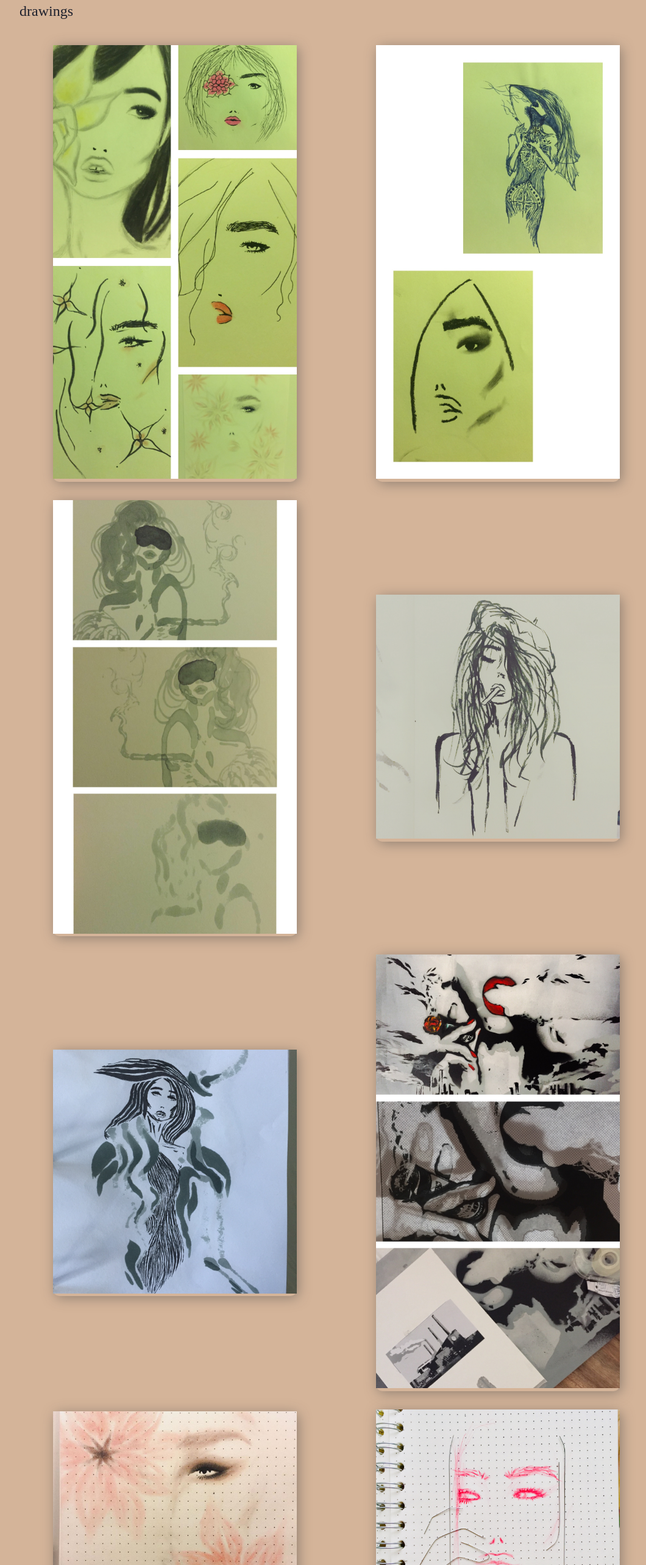
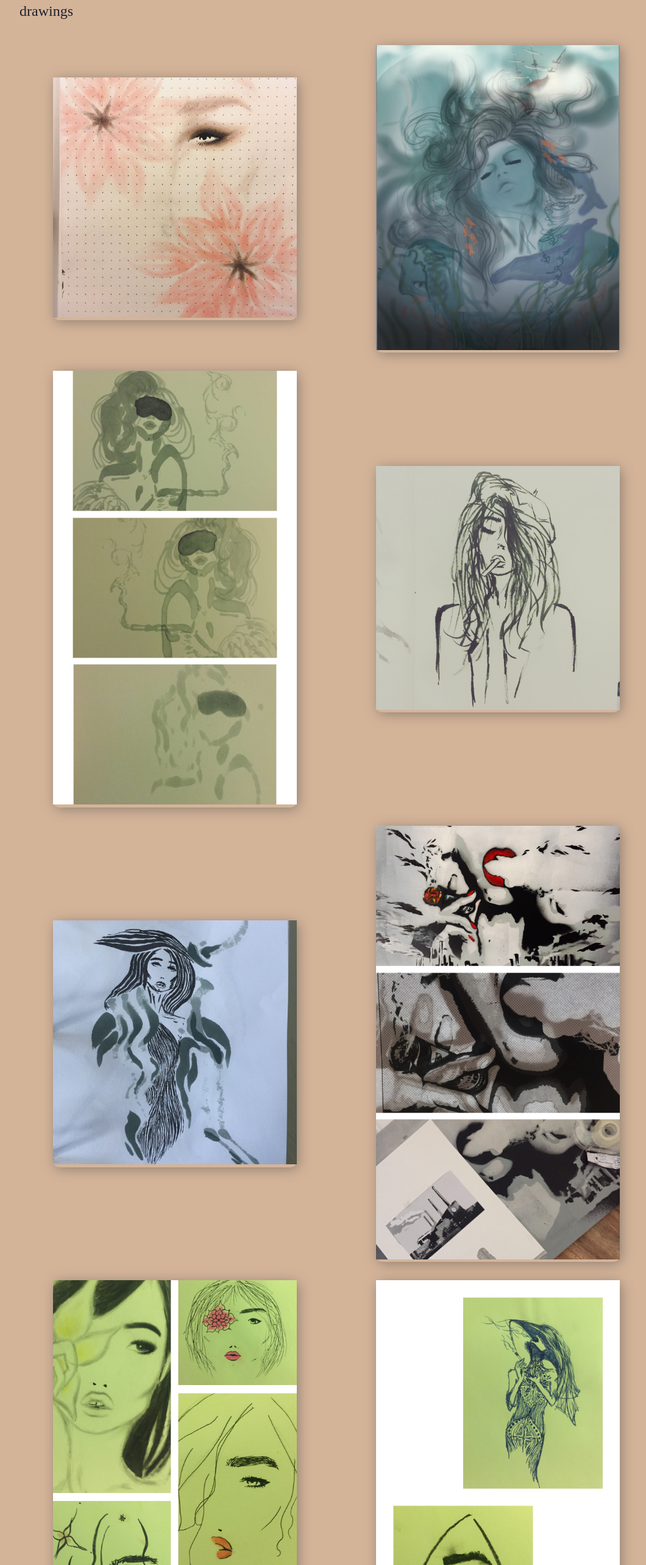
Before and after one commit to nataliack/react-portfolio-official, a Next.js app: page / in a window 1280 px wide. Shown: the part 4160-6726 px from the top of the page at 61% size, without its empty margins (88-1148 px from the left). Built offline with nearby package versions, Linux system fonts and the light colour scheme.

Commit message:
added minor changes

```diff
--- a/src/components/Etc/Etc.js
+++ b/src/components/Etc/Etc.js
@@ -30,14 +30,14 @@ const Data = [
 
 const projectsone = [
     {
-        image: '/images/artfour.jpg',
+        image: ' /images/artnine.jpeg',
         id: 0,
       },
     {
-        image: '/images/artthree.jpg',
+        image: ' /images/artsixteen.jpeg',
         id: 1,
       },
-    {
+      {
         image: '/images/arttwo.jpg',
         id: 2,
       },
@@ -53,12 +53,13 @@ const projectsone = [
         image: '/images/artthirteen.JPG',
         id: 5,
     },
+
     {
-        image: '/images/artnine.jpeg',
+        image: '/images/artfour.jpg',
         id: 6,
     },
     {
-        image: '/images/artfourteen.jpeg',
+        image: '/images/artthree.jpg',
         id: 7,
     },
 
--- a/src/components/TimeLine/TimeLine.js
+++ b/src/components/TimeLine/TimeLine.js
@@ -93,7 +93,7 @@ const AnimatedLogo = styled(NeonSign)`
               <Bold>h<Inline>e</Inline>yy<Inline>yy</Inline>..</Bold>
               </neonAnimation>
           </NeonSign>
-
+          <br/><br/><br/>
         </div>
 
       <SectionText >
```
Also changed, not shown: public/images/artsixteen.jpeg (added).
